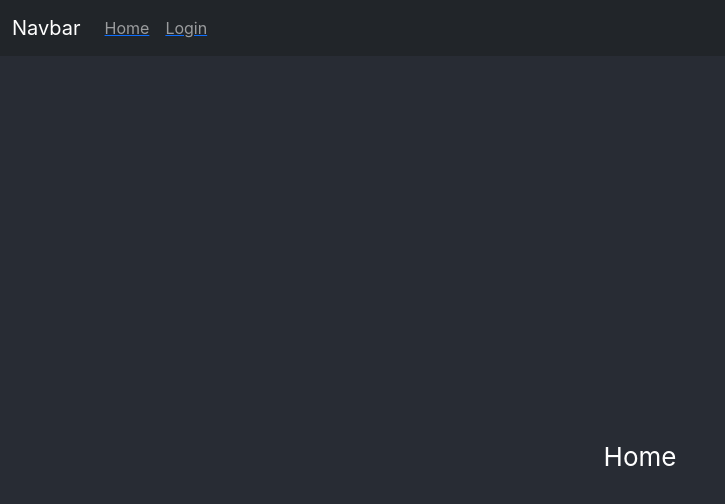
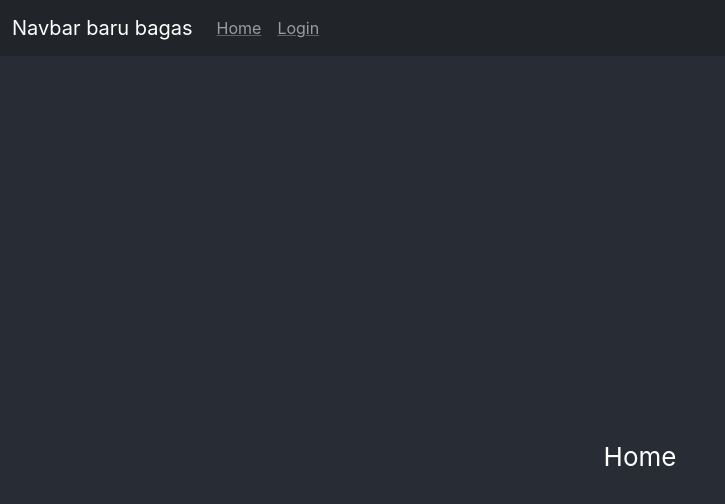
Before and after one commit to priambudiLB/react-bootcamp, a React (Create React App) app: page / in a window 1280 px wide. Shown: the top 504 px of the page, without its empty margins (0-725 px from the left). Built offline with nearby package versions, Linux system fonts and the light colour scheme.

Commit message:
feat: update ui

```diff
--- a/src/NavBar.js
+++ b/src/NavBar.js
@@ -31,7 +31,7 @@ function NavBar() {
       <div className="container-fluid">
         {/* eslint-disable-next-line jsx-a11y/anchor-is-valid */}
         <a className="navbar-brand" href="#">
-          Navbar
+          Navbar baru bagas
         </a>
         <button
           className="navbar-toggler"
```
